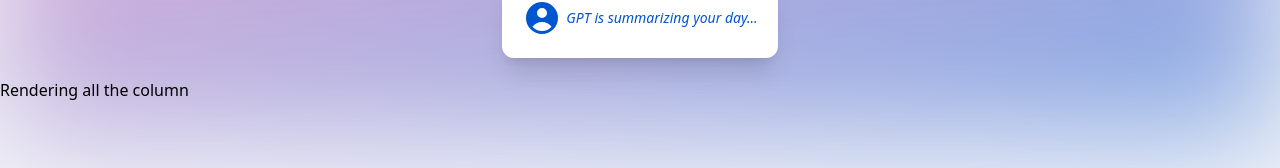
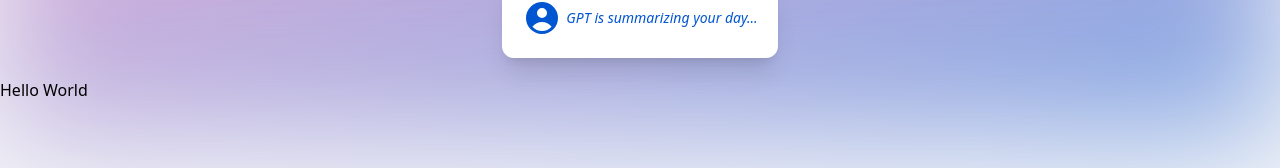
Before and after one commit to dazzlerabhi30800/trello-clone-2.0-next.js, a Next.js app: page / in a window 1280 px wide. Shown: the part 250-418 px from the top of the page. Built offline with nearby package versions, Linux system fonts and the light colour scheme.

Commit message:
changed in windows

```diff
--- a/components/Board.tsx
+++ b/components/Board.tsx
@@ -8,11 +8,12 @@ function Board() {
     // get Board
   }, []);
   return (
-    <DragDropContext>
-      <Droppable droppableId="board" direction="horizontal" type="column">
-        {(provided) => <div>Rendering all the column</div>}
-      </Droppable>
-    </DragDropContext>
+    <h1>Hello World</h1>
+    //    <DragDropContext>
+    //        <Droppable droppableId="board" direction="horizontal" type="column">
+    //          {(provided) => <div>Rendering all the column</div>}
+    //        </Droppable>
+    //      </DragDropContext>
   );
 }
 
```
